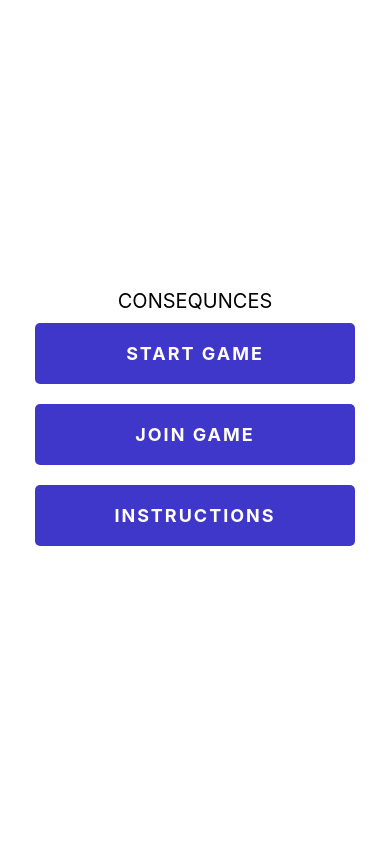
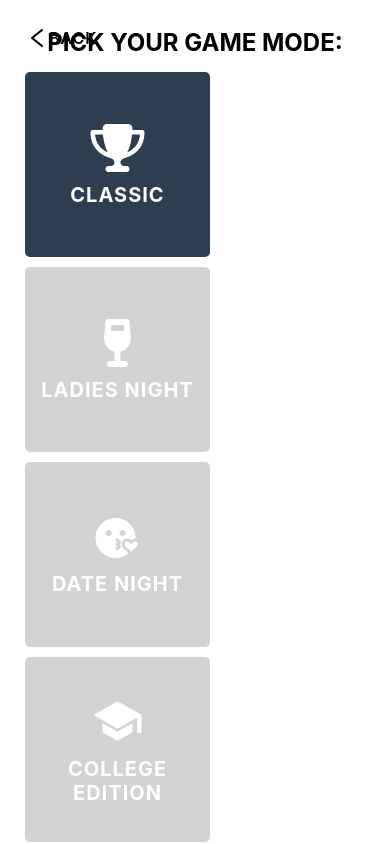
Before and after one commit to kamofah/Consequences, a React Native app in the folder consequences/: screen /Mode in a window 390 px wide. Built offline with nearby package versions, Linux system fonts and the light colour scheme.

Commit message:
Added A Game Mode Screen which allows the user to select their sepcific game mode

```diff
--- a/consequences/App.jsx
+++ b/consequences/App.jsx
@@ -5,6 +5,7 @@ import { HomeScreen, JoinGameScreen, WaitingRoom, GameScreen } from './screens';
 import { NavigationContainer } from '@react-navigation/native';
 import InstructionNavigation from './navigation/InstructionNavigation';
 import GameStyleScreen from './screens/GameStyleScreen';
+import GameModeScreen from './screens/GameModeScreen';
 
 export default function App() {
   const Stack = createNativeStackNavigator();
@@ -20,6 +21,7 @@ export default function App() {
           }}
         >
           <Stack.Screen name='Home' component={HomeScreen} />
+          <Stack.Screen name='Mode' component={GameModeScreen} />
           <Stack.Screen name='GameStyle' component={GameStyleScreen} />
           <Stack.Screen name='Join' component={JoinGameScreen} />
           <Stack.Screen name='Wait' component={WaitingRoom} />
--- /dev/null
+++ b/consequences/components/general/SquareButton.jsx
@@ -0,0 +1,47 @@
+import { Text, StyleSheet, TouchableOpacity } from 'react-native';
+import React from 'react';
+
+const SquareButton = ({
+  text,
+  backgroundColor,
+  isDisabled,
+  onPress,
+  children,
+}) => {
+  return (
+    <TouchableOpacity
+      style={[
+        styles.container,
+        { backgroundColor: isDisabled ? '#D3D3D3' : backgroundColor },
+      ]}
+      onPress={onPress}
+    >
+      {children}
+      <Text style={styles.text}>{text}</Text>
+    </TouchableOpacity>
+  );
+};
+
+const styles = StyleSheet.create({
+  container: {
+    display: 'flex',
+    justifyContent: 'center',
+    alignItems: 'center',
+    width: 185,
+    height: 185,
+    padding: 10,
+    borderRadius: 5,
+    rowGap: 10,
+  },
+
+  text: {
+    textTransform: 'uppercase',
+    fontWeight: 'bold',
+    fontSize: 20,
+    color: 'white',
+    textAlign: 'center',
+    letterSpacing: 1,
+  },
+});
+
+export default SquareButton;
--- /dev/null
+++ b/consequences/screens/GameModeScreen.jsx
@@ -0,0 +1,82 @@
+import { View, Text, StyleSheet, TouchableOpacity } from 'react-native';
+import React from 'react';
+import FontAwesome6 from '@expo/vector-icons/FontAwesome6';
+import Ionicons from '@expo/vector-icons/Ionicons';
+import { Colors } from '../constants/colors';
+import MaterialCommunityIcons from '@expo/vector-icons/MaterialCommunityIcons';
+import BackButton from '../components/general/BackButton';
+import SquareButton from '../components/general/SquareButton';
+
+const GameModeScreen = ({ navigation }) => {
+  const navigateTo = (screen) => {
+    navigation.navigate(screen);
+  };
+
+  return (
+    <View style={{ flex: 1, padding: 25 }}>
+      <BackButton></BackButton>
+      <View style={styles.container}>
+        <Text style={styles.heading}>Pick your game mode:</Text>
+        <View style={styles.options}>
+          <SquareButton
+            text={'Classic'}
+            backgroundColor={'#2C3E50'}
+            onPress={() => navigateTo('GameStyle')}
+          >
+            <FontAwesome6 name='trophy' size={48} color='white' />
+          </SquareButton>
+          <SquareButton
+            text={'Ladies Night'}
+            backgroundColor={'#FF69B4'}
+            isDisabled={true}
+          >
+            <FontAwesome6 name='wine-glass' size={48} color='white' />
+          </SquareButton>
+          <SquareButton
+            text={'Date Night'}
+            backgroundColor={'#C0392B'}
+            isDisabled={true}
+          >
+            <MaterialCommunityIcons
+              name='emoticon-kiss'
+              size={48}
+              color='white'
+            />
+          </SquareButton>
+          <SquareButton
+            text={'College Edition'}
+            backgroundColor={'#2980B9'}
+            isDisabled={true}
+          >
+            <Ionicons name='school-sharp' size={48} color='white' />
+          </SquareButton>
+        </View>
+      </View>
+    </View>
+  );
+};
+
+const styles = StyleSheet.create({
+  container: {
+    display: 'flex',
+    flex: 1,
+    justifyContent: 'center',
+    gap: 15,
+  },
+
+  heading: {
+    textTransform: 'uppercase',
+    textAlign: 'center',
+    fontSize: 24,
+    fontWeight: 'bold',
+  },
+
+  options: {
+    display: 'flex',
+    flexDirection: 'row',
+    flexWrap: 'wrap',
+    gap: 10,
+  },
+});
+
+export default GameModeScreen;
--- a/consequences/screens/HomeScreen.jsx
+++ b/consequences/screens/HomeScreen.jsx
@@ -6,11 +6,8 @@ const HomeScreen = ({ navigation }) => {
   return (
     <View style={styles.container}>
       <Text style={styles.title}>Consequnces</Text>
-      <Button
-        text='Start Game'
-        onPress={() => navigation.navigate('GameStyle')}
-      />
-      <Button text='Join Game' onPress={() => navigation.navigate('Join')} />
+      <Button text='Start Game' onPress={() => navigation.navigate('Mode')} />
+      <Button text='Join Game' onPress={() => navigation.navigate('Mode')} />
       <Button
         text='Instructions'
         onPress={() => navigation.navigate('Instructions')}
```
